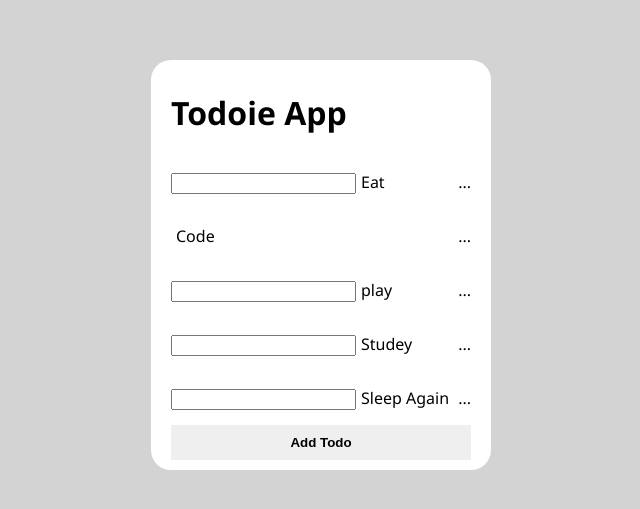
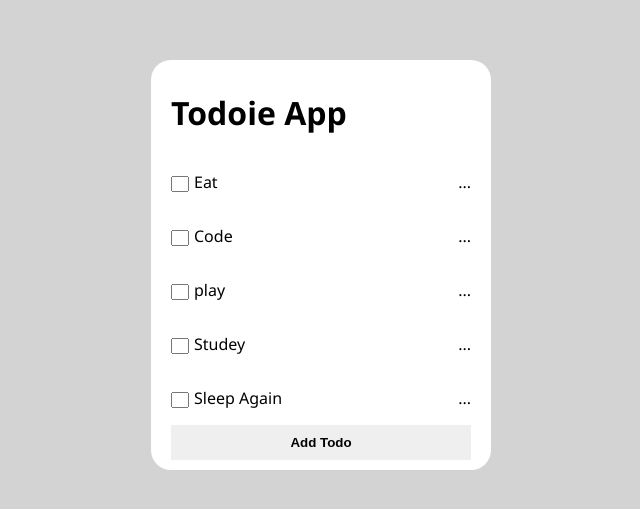
Before and after one commit to Chandan-patidar/Todoie-App, a React (Create React App) app in the folder todoie/: page / in a window 1280 px wide. Shown: the part 135-644 px from the top of the page, without its empty margins (319-959 px from the left). Built offline with nearby package versions, Linux system fonts and the light colour scheme.

Commit message:
css check class added

```diff
--- a/todoie/src/App.js
+++ b/todoie/src/App.js
@@ -12,7 +12,7 @@ const App = () => {
     <div className="todo-container">
       <Header title="Todoie App"/>
       <TodoItem text="Eat"/>
-      <TodoItem completed={true} text="Code"/>
+      <TodoItem text="Code"/>
       <TodoItem text="play"/>
       <TodoItem text="Studey"/>
       <TodoItem text="Sleep Again"/>
--- a/todoie/src/components/Todoltem.jsx
+++ b/todoie/src/components/Todoltem.jsx
@@ -4,7 +4,7 @@ const TodoItem = (props) => {
     return(
         <li className="todo-item">
             <span>
-        {props.completed ? <></> : <input type="chechbox"/>}
+        {props.completed ? <></> : <input type="chechbox" className = "custom-checkbox"/>}
         <span className="todo-item-text">{props.text}</span>
         </span>
         <p>...</p>
--- a/todoie/src/style.css
+++ b/todoie/src/style.css
@@ -32,6 +32,11 @@ body{
     cursor: pointer;
 }
 
+.custom-checkbox {
+    width: 10px;   /* Change the width */
+    height: 10px;  /* Change the height */
+}
+
 .todo-item-text{
     margin-left: 5px;
 }
```
